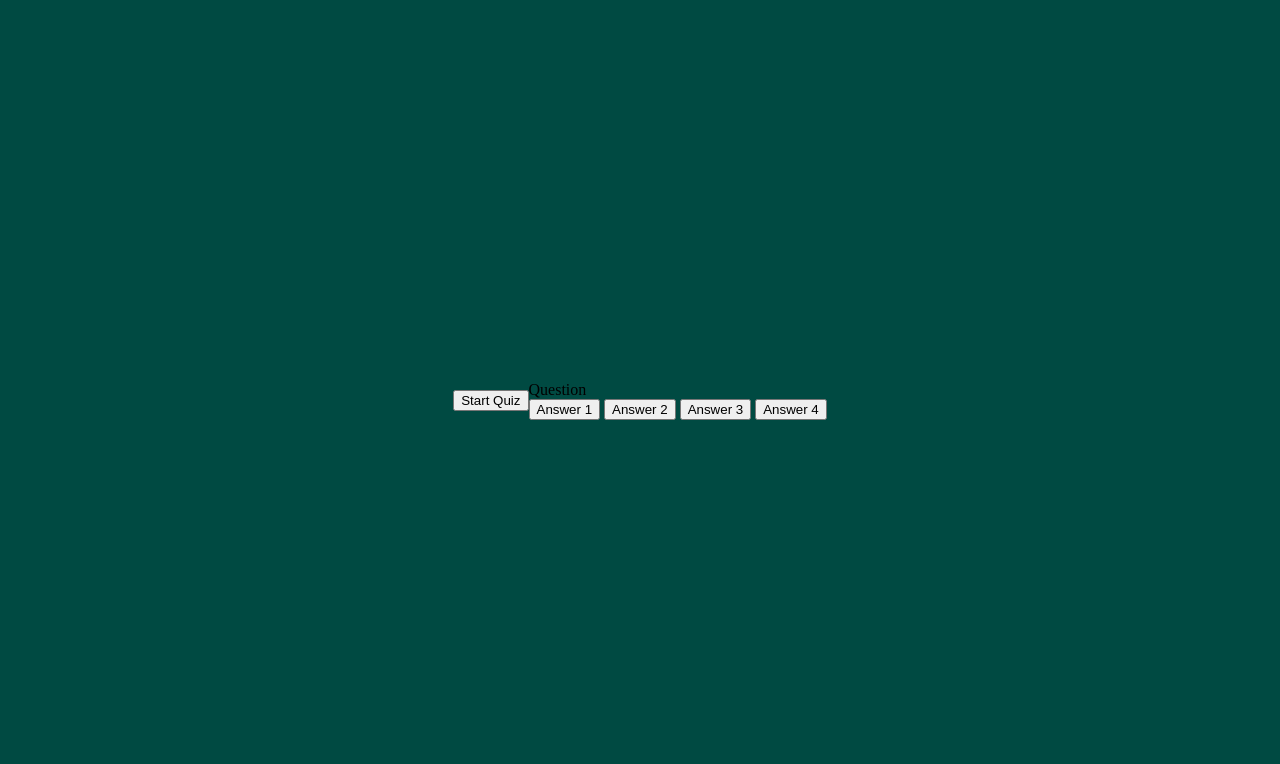
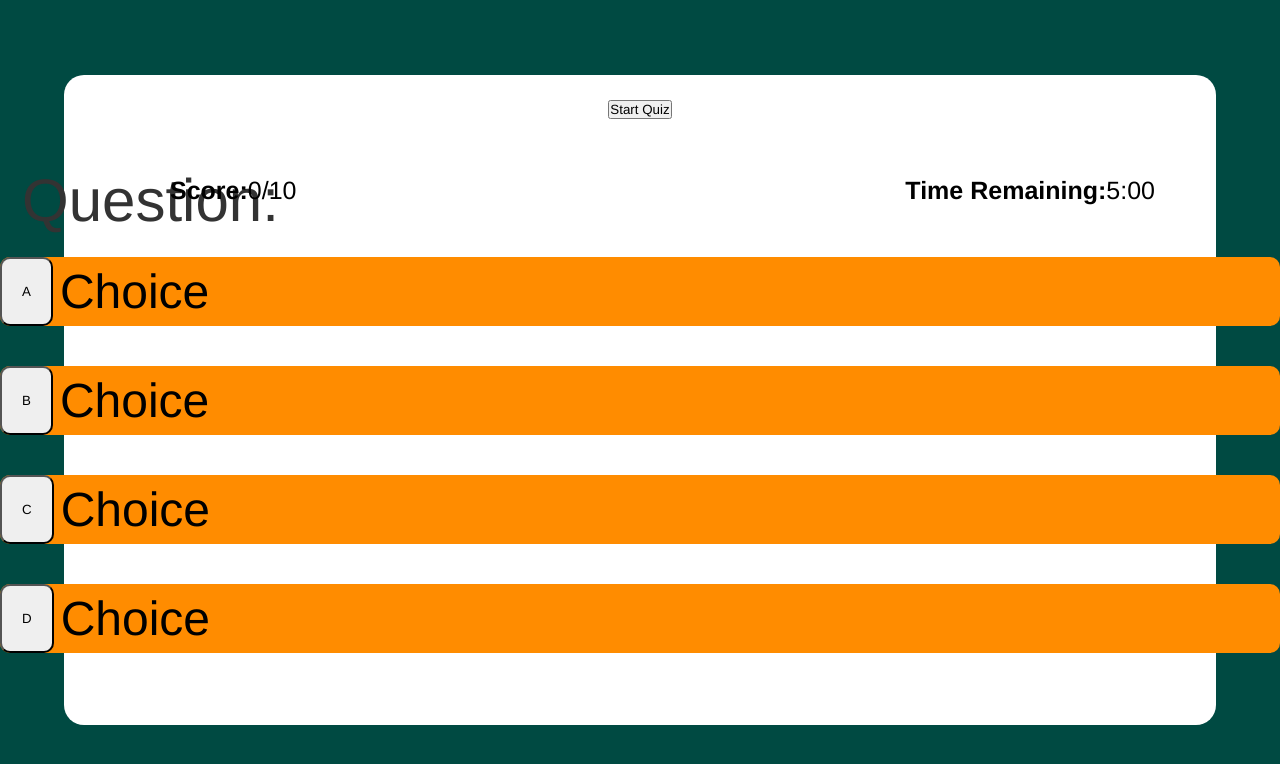
Before and after one commit to ShaneNick/codingQuiz, a plain HTML site: page index.html in a window 1280 px wide. Drawn offline with Linux system fonts and the light colour scheme.

Commit message:
update of html and css

```diff
--- a/index.css
+++ b/index.css
@@ -1,9 +1,12 @@
 *{
     box-sizing:border-box;
+    margin: 0;
+    padding: 0;
+    font-family: 'Franklin Gothic Medium', 'Arial Narrow', Arial, sans-serif;
 }
 
 
-body{
+body {
     padding: 0%;
     margin: 0%;
     background-color: #004a42;
@@ -16,7 +19,73 @@ body{
     overflow: hidden;
 }
 
+.time {
+    font-size: 25px;
+    display: flex;
+    position: absolute;
+    right: 125px;
+    top: 176px;
 
-.container{
-    display: block;
 }
+
+
+.score {
+    font-size: 25px;
+    display: flex;
+    position: absolute;
+    left: 170px;
+    top: 176px;
+
+}
+
+
+.container {
+    padding: 25px;
+    width: 90vw;
+    height: 650px;
+    background-color:white ;
+    display: flex;
+    border-radius: 20px;
+    flex-direction: column;
+    align-items: center;
+}
+
+.questions-container {
+    margin: 5px;
+    padding: 18
+}
+
+#Question {
+    text-align: left;
+    font-size: 24px;
+    margin-top: 20px;
+    color: #333;
+    padding: 22px;
+    font-size: 60px;
+}
+
+.choice{
+    border-radius: 10px;
+    padding: 5px 20px;
+}
+
+
+  .answer-box{
+    display: flex;
+    margin-bottom: 40px;
+    border-radius: 10px;
+    background-color: darkorange;
+    font-size: 3rem;
+    min-width: 80rem;
+    flex-wrap: wrap;
+  }
+
+  .answer-box{
+    cursor: pointer;
+    box-shadow: darkorange;
+  }
+
+  .answer-option{
+    padding: 7px;
+
+  }
--- a/index.html
+++ b/index.html
@@ -4,28 +4,54 @@
 <head>
     <meta charset="UTF-8">
     <meta name="viewport" content="width=device-width,initial-scale=1.0">
-    <meta http-equiv="X-UA-Comptatible" content="ie=edge">
-    <title>Tennis Quiz</title>
+    <meta http-equiv="X-UA-Compatible" content="ie=edge">
+    <title>JavaScript Quiz</title>
     <link rel="stylesheet" href="./index.css">
 </head>
 
 <body>
-    <!--Start Quiz Button-->
-    <section class="Start-btn"><button>Start Quiz</button></section>
+
 
     <!--Questions container-->
     <section class="container">
+        <!--Start Quiz Button-->
+        <button class="Start-btn">Start Quiz</button>
+        <section class=" time">
+            <h4>Time Remaining: </h4>
+            <div class="timer"> 5:00</div>
+        </section>
+
+        <section class="score">
+            <h4>Score:</h4>
+            <div class="timer">0/10</div>
+        </section>
+
+
         <section class="questions-container">
-            <div id="Question">Question</div>
+            <div id="Question">Question:</div>
+
+            <!--Answers Box-->
             <div id="Answers">
-                <button class="btn 1">Answer 1</button>
-                <button class="btn 2">Answer 2</button>
-                <button class="btn 3">Answer 3</button>
-                <button class="btn 4">Answer 4</button>
+                <div class="answer-box">
+                    <button class="choice" data-index="1">A</button>
+                    <p class="answer-option">Choice</p>
+                </div>
+                <div class="answer-box">
+                    <button class="choice" data-index="2">B</button>
+                    <p class="answer-option">Choice</p>
+                </div>
+                <div class="answer-box">
+                    <button class="choice" data-index="3">C</button>
+                    <p class="answer-option">Choice</p>
+                </div>
+                <div class="answer-box">
+                    <button class="choice" data-index="4">D</button>
+                    <p class="answer-option">Choice</p>
+                </div>
             </div>
         </section>
     </section>
-    </section>
+
 </body>
 
 </html>
```
